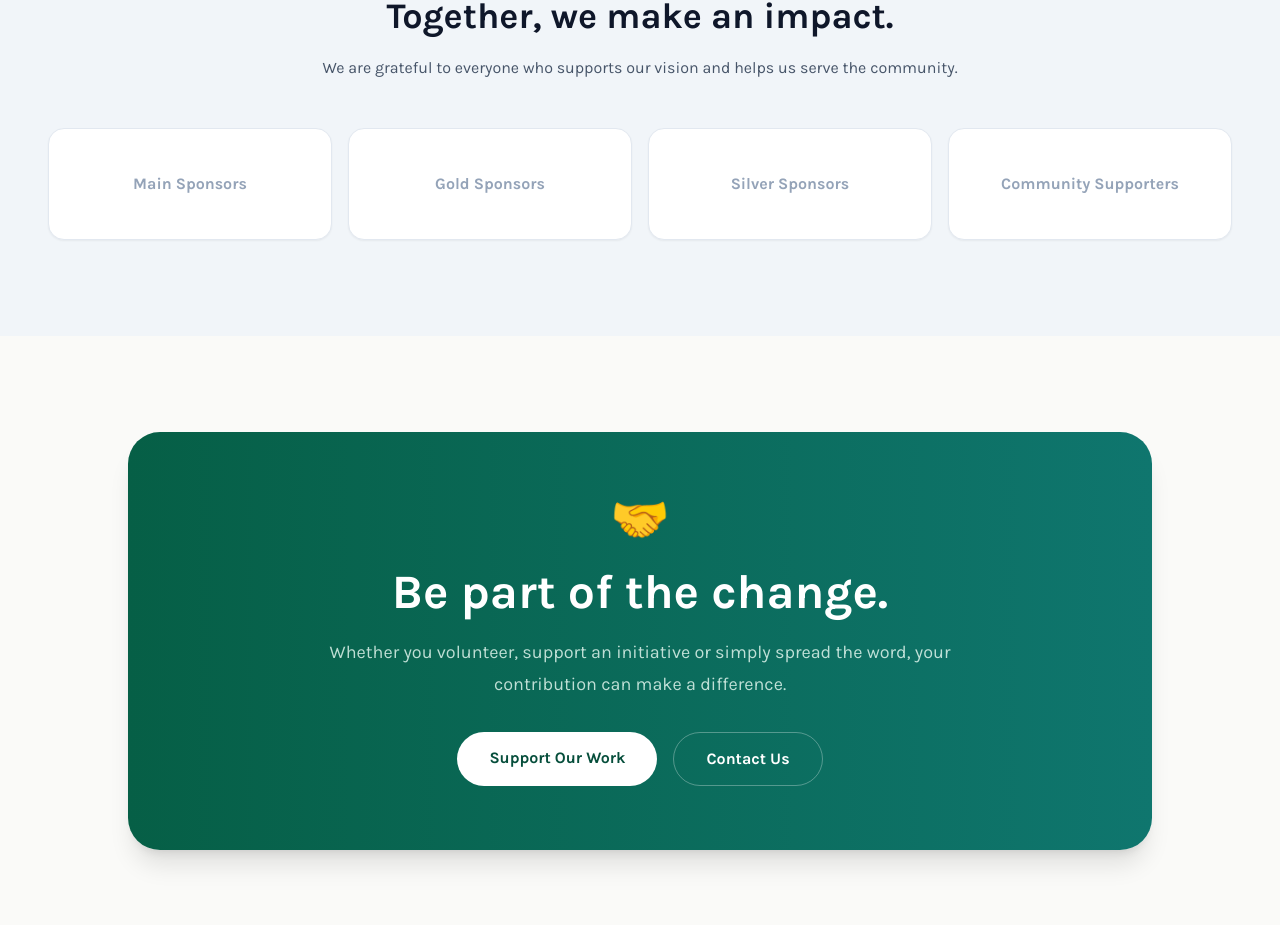
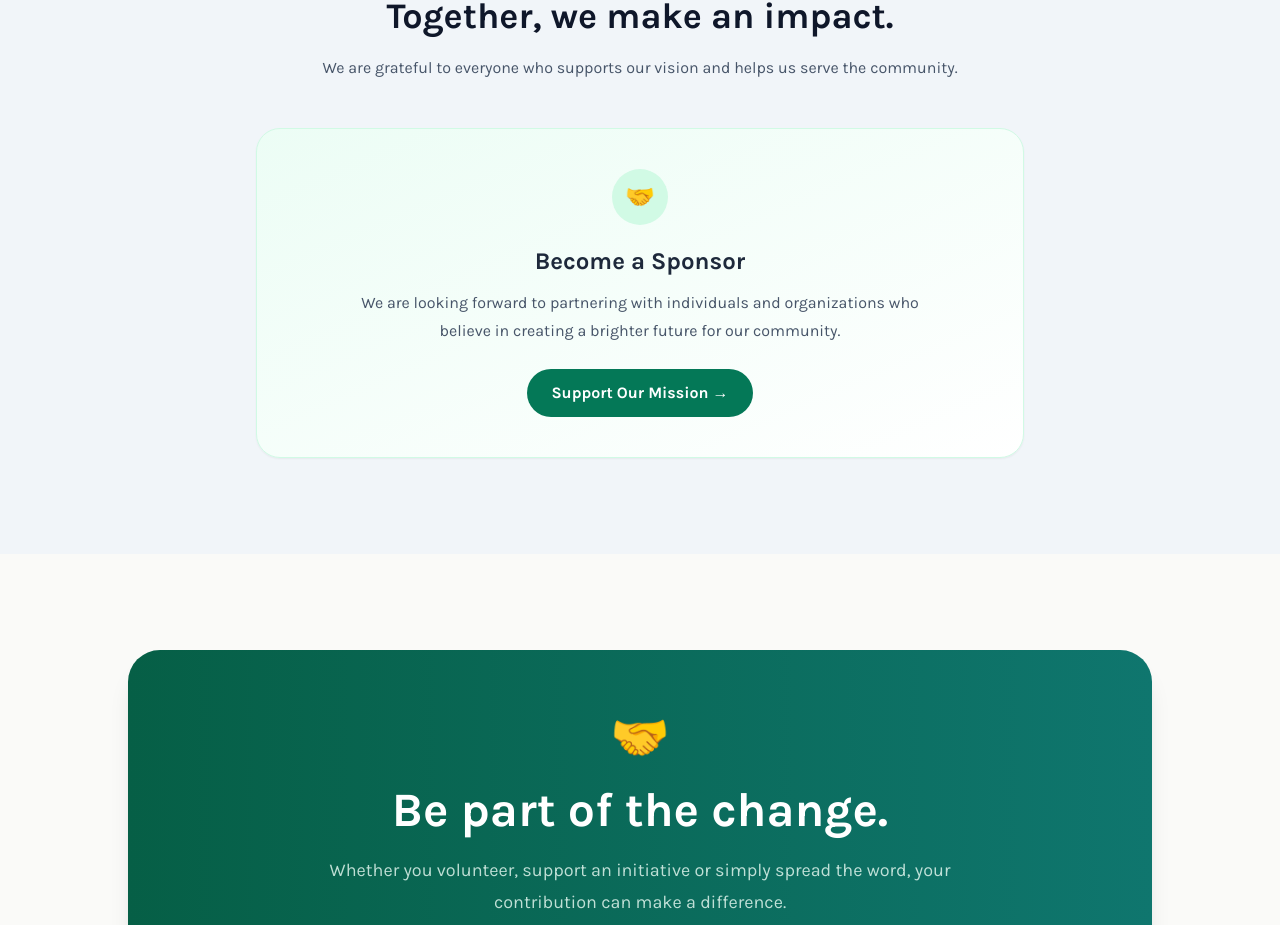
Before and after one commit to poldasrahul07/SYA-website-2.0, a Next.js app: page / in a window 1280 px wide. Shown: the part 2696-3621 px from the top of the page. Built offline with nearby package versions, Linux system fonts and the light colour scheme.

Commit message:
Update page.tsx

```diff
--- a/app/page.tsx
+++ b/app/page.tsx
@@ -245,16 +245,29 @@ export default function Home() {
             </p>
           </div>
 
-          <div className="mt-12 grid gap-4 sm:grid-cols-2 lg:grid-cols-4">
-            {sponsors.map((sponsor) => (
-              <div
-                key={sponsor}
-                className="flex h-28 items-center justify-center rounded-2xl border border-slate-200 bg-white px-6 text-center font-semibold text-slate-400 shadow-sm"
-              >
-                {sponsor}
-              </div>
-            ))}
-          </div>
+         <div className="mt-12 mx-auto max-w-3xl">
+  <div className="rounded-3xl border border-emerald-100 bg-gradient-to-br from-emerald-50 to-white p-8 text-center shadow-sm sm:p-10">
+    <div className="mx-auto flex h-14 w-14 items-center justify-center rounded-full bg-emerald-100 text-2xl">
+      🤝
+    </div>
+
+    <h3 className="mt-5 text-2xl font-bold text-slate-800">
+      Become a Sponsor
+    </h3>
+
+    <p className="mx-auto mt-3 max-w-xl text-slate-600 leading-7">
+      We are looking forward to partnering with individuals and organizations
+      who believe in creating a brighter future for our community.
+    </p>
+
+    <a
+      href="#contact"
+      className="mt-6 inline-flex items-center rounded-full bg-emerald-700 px-6 py-3 font-semibold text-white transition hover:bg-emerald-800"
+    >
+      Support Our Mission →
+    </a>
+  </div>
+</div>
 
         </div>
       </section>
```
